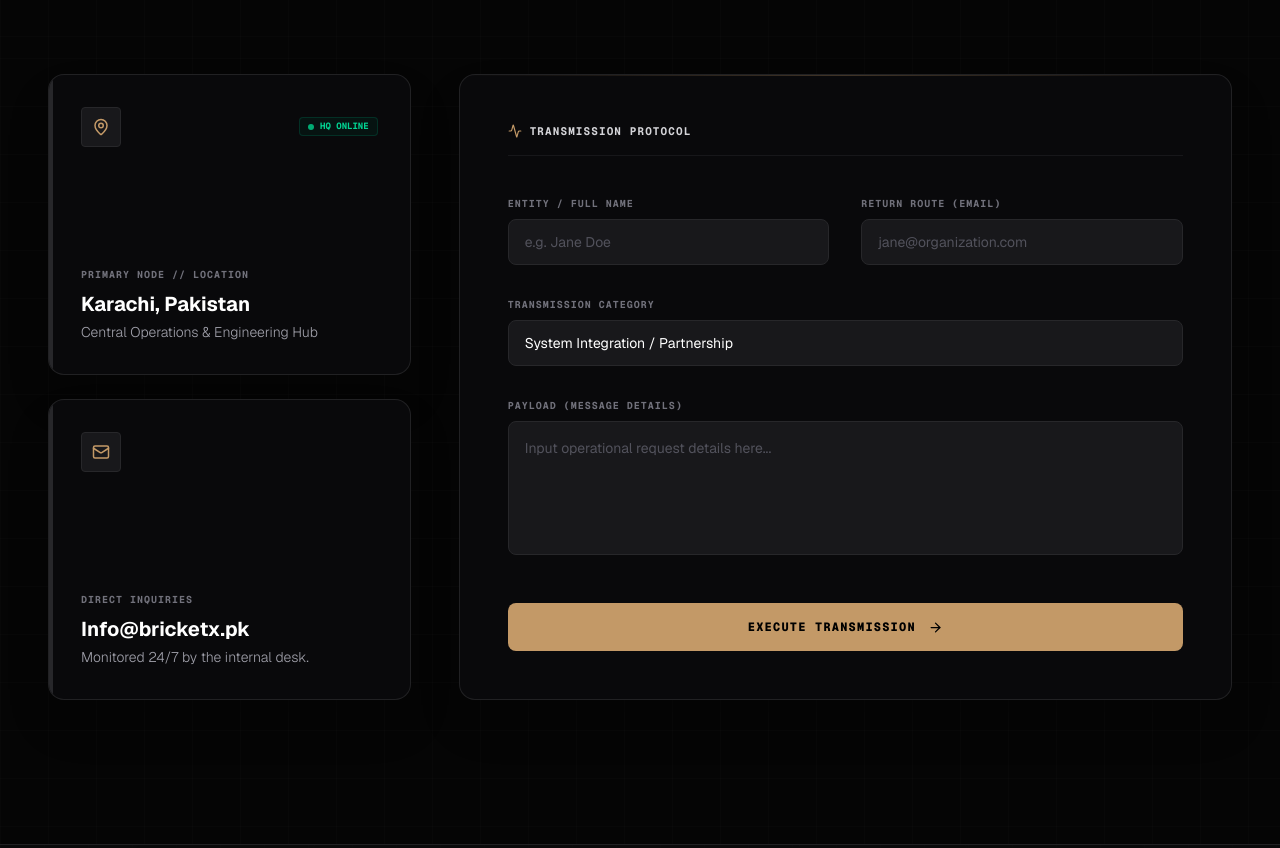
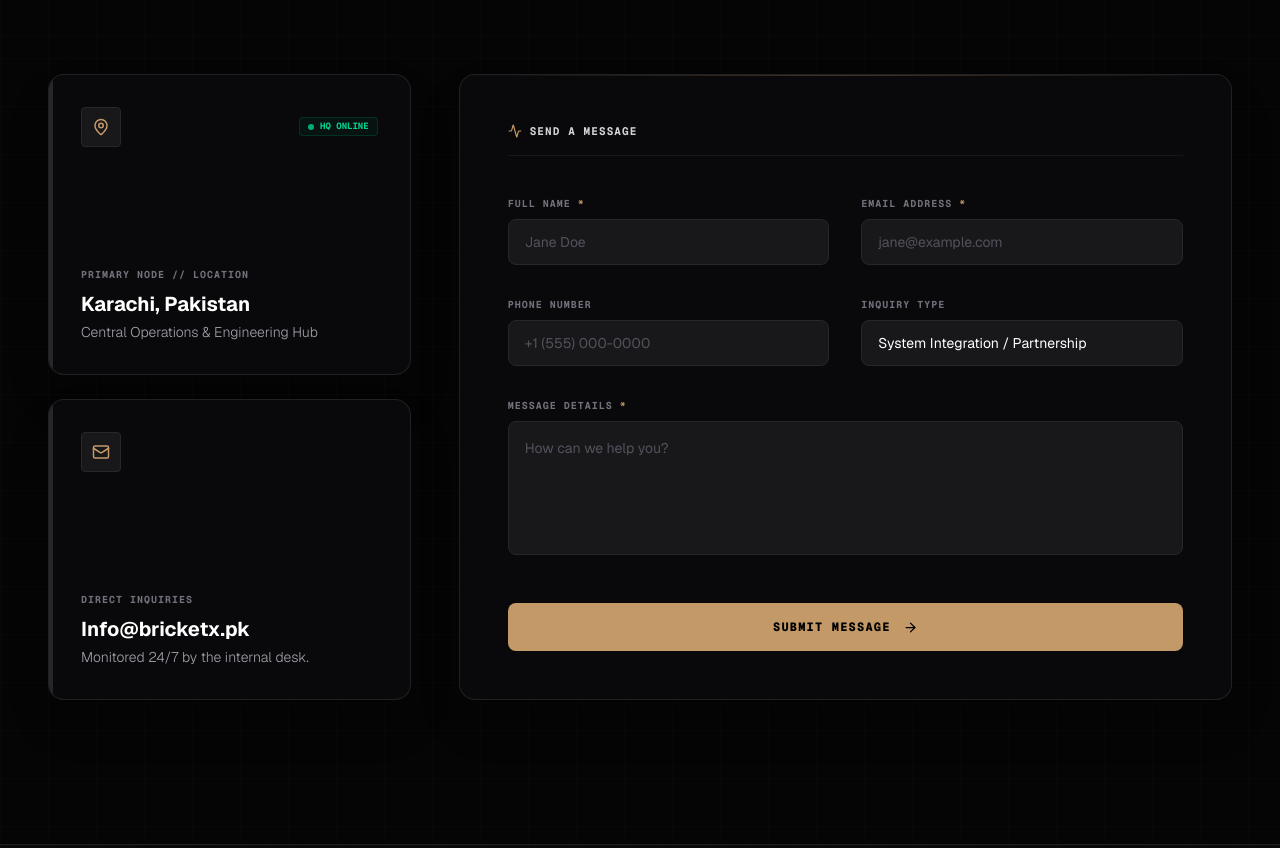
Before and after one commit to BricketX-Dev/bricketx.pk-revamp, a Next.js app: page /contact in a window 1280 px wide. Shown: the part 540-1388 px from the top of the page. Built offline with nearby package versions, Linux system fonts and the light colour scheme; no server answers.

Commit message:
contact form linked

```diff
--- a/components/careers/StudioCulture.tsx
+++ b/components/careers/StudioCulture.tsx
@@ -99,8 +99,8 @@ export default function StudioCulture() {
             </div>
 
             <h2 className="studio-reveal text-4xl md:text-5xl lg:text-6xl font-extrabold tracking-tight text-white mb-6 leading-tight">
-              No Stock Photos. <br />
-              <span className="text-[#C39967]">A Working Studio.</span>
+              Join The Team <br />
+              <span className="text-[#C39967]">Building The Future.</span>
             </h2>
 
             <p className="studio-reveal text-base md:text-lg text-zinc-300 font-light leading-relaxed mb-6">
--- a/components/contact/ContactForm.tsx
+++ b/components/contact/ContactForm.tsx
@@ -4,7 +4,14 @@ import { useState, useRef, FormEvent } from "react";
 import gsap from "gsap";
 import { ScrollTrigger } from "gsap/ScrollTrigger";
 import { useGSAP } from "@gsap/react";
-import { ArrowRight, CheckCircle2, Mail, MapPin, Activity, Fingerprint } from "lucide-react";
+import { ArrowRight, CheckCircle2, Mail, MapPin, Activity } from "lucide-react";
+import { createClient } from "@supabase/supabase-js";
+
+// Initialize Supabase Client
+// Ensure you have NEXT_PUBLIC_SUPABASE_URL and NEXT_PUBLIC_SUPABASE_ANON_KEY in your .env.local file
+const supabaseUrl = process.env.NEXT_PUBLIC_SUPABASE_URL as string;
+const supabaseAnonKey = process.env.NEXT_PUBLIC_SUPABASE_ANON_KEY as string;
+const supabase = createClient(supabaseUrl, supabaseAnonKey);
 
 if (typeof window !== "undefined") {
   gsap.registerPlugin(ScrollTrigger);
@@ -12,7 +19,8 @@ if (typeof window !== "undefined") {
 
 export default function ContactForm() {
   const container = useRef<HTMLDivElement>(null);
-  const [status, setStatus] = useState<"IDLE" | "SUBMITTING" | "SUCCESS">("IDLE");
+  const [status, setStatus] = useState<"IDLE" | "SUBMITTING" | "SUCCESS" | "ERROR">("IDLE");
+  const [errors, setErrors] = useState<{ email?: string; phone?: string }>({});
 
   useGSAP(() => {
     gsap.fromTo(
@@ -32,14 +40,61 @@ export default function ContactForm() {
     );
   }, { scope: container });
 
-  const handleSubmit = (e: FormEvent) => {
+  const handleSubmit = async (e: FormEvent<HTMLFormElement>) => {
     e.preventDefault();
+
+    const formData = new FormData(e.currentTarget);
+    const name = formData.get("name") as string;
+    const email = formData.get("email") as string;
+    const phone = formData.get("phone") as string;
+    const service = formData.get("service") as string;
+    const message = formData.get("message") as string;
+
+    // Validation
+    const emailRegex = /^[^\s@]+@[^\s@]+\.[^\s@]+$/;
+    // Allows +, -, spaces, and digits (min 7, max 15 digits roughly)
+    const phoneRegex = /^[+]?[(]?[0-9]{1,4}[)]?[-\s./0-9]{6,14}$/;
+
+    let currentErrors: { email?: string; phone?: string } = {};
+
+    if (!emailRegex.test(email)) {
+      currentErrors.email = "Please enter a valid email address.";
+    }
+
+    if (phone && !phoneRegex.test(phone)) {
+      currentErrors.phone = "Please enter a valid phone number.";
+    }
+
+    if (Object.keys(currentErrors).length > 0) {
+      setErrors(currentErrors);
+      return;
+    }
+
+    setErrors({});
     setStatus("SUBMITTING");
 
-    // Simulate secure payload transmission
-    setTimeout(() => {
+    try {
+      // Insert into Supabase matching your schema
+      const { error } = await supabase.from("leads").insert([
+        {
+          site_origin: window.location.origin || "bricketx",
+          form_type: "contact",
+          name: name,
+          email: email,
+          phone: phone || null, // Ensure empty strings are sent as null
+          service: service,
+          message: message,
+        }
+      ]);
+
+      if (error) throw error;
+
       setStatus("SUCCESS");
-    }, 1400);
+    } catch (error) {
+      console.error("Transmission Error:", error);
+      setStatus("ERROR");
+      alert("Something went wrong while sending your message. Please try again.");
+    }
   };
 
   return (
@@ -114,25 +169,21 @@ export default function ContactForm() {
               <div className="absolute top-0 left-0 w-full h-[1px] bg-gradient-to-r from-transparent via-[#C39967]/30 to-transparent" />
 
               {status === "SUCCESS" ? (
-                // Cryptographic Verification Success State
+                // Success State
                 <div className="flex flex-col items-center justify-center text-center py-20 animate-in fade-in zoom-in duration-500">
-                  <div className="w-20 h-20 bg-zinc-900 rounded-full border border-[#C39967]/40 flex items-center justify-center mb-6 relative">
-                    <div className="absolute inset-0 rounded-full border border-[#C39967] animate-ping opacity-20" />
-                    <Fingerprint size={32} className="text-[#C39967]" />
+                  <div className="w-20 h-20 bg-zinc-900 rounded-full border border-emerald-500/40 flex items-center justify-center mb-6 relative">
+                    <div className="absolute inset-0 rounded-full border border-emerald-500 animate-ping opacity-20" />
+                    <CheckCircle2 size={32} className="text-emerald-500" />
                   </div>
-                  <h3 className="text-2xl font-bold text-white mb-2">Payload Verified</h3>
-                  <div className="flex items-center justify-center gap-2 text-[10px] font-mono text-zinc-500 mb-6 uppercase tracking-widest">
-                    <CheckCircle2 size={12} className="text-emerald-500" />
-                    Routing to internal desk
-                  </div>
+                  <h3 className="text-2xl font-bold text-white mb-2">Message Sent Successfully</h3>
                   <p className="text-zinc-400 font-light text-sm mb-10 max-w-sm">
-                    Transmission received. Our operations team will parse your data and initialize contact shortly.
+                    Thank you for reaching out. We have received your details and our team will get back to you shortly.
                   </p>
                   <button
                     onClick={() => setStatus("IDLE")}
                     className="px-6 py-3 text-[11px] font-mono font-bold uppercase tracking-widest text-zinc-300 border border-zinc-800 bg-zinc-900 rounded hover:bg-zinc-800 hover:text-white transition-colors"
                   >
-                    Initialize New Transmission
+                    Send Another Message
                   </button>
                 </div>
               ) : (
@@ -142,64 +193,84 @@ export default function ContactForm() {
                   <div className="flex items-center gap-2 pb-4 mb-2 border-b border-zinc-800/50">
                     <Activity size={14} className="text-[#C39967]" />
                     <span className="text-[11px] font-mono font-bold uppercase text-zinc-300 tracking-widest">
-                      Transmission Protocol
+                      Send a Message
                     </span>
                   </div>
 
                   <div className="grid grid-cols-1 md:grid-cols-2 gap-8">
-                    {/* Focus-Within gives the label and border a synchronized active state */}
                     <div className="flex flex-col gap-2 relative group focus-within:text-[#C39967]">
                       <label htmlFor="name" className="text-[10px] font-mono font-bold uppercase tracking-widest text-zinc-500 transition-colors group-focus-within:text-[#C39967]">
-                        Entity / Full Name
+                        Full Name <span className="text-[#C39967]">*</span>
                       </label>
                       <input
                         required
                         type="text"
                         id="name"
+                        name="name"
                         className="w-full bg-zinc-900 border border-zinc-800 focus:border-[#C39967] focus:ring-1 focus:ring-[#C39967]/20 rounded-lg px-4 py-3 text-sm text-white outline-none transition-all placeholder:text-zinc-600"
-                        placeholder="e.g. Jane Doe"
+                        placeholder="Jane Doe"
                       />
                     </div>
 
                     <div className="flex flex-col gap-2 relative group focus-within:text-[#C39967]">
                       <label htmlFor="email" className="text-[10px] font-mono font-bold uppercase tracking-widest text-zinc-500 transition-colors group-focus-within:text-[#C39967]">
-                        Return Route (Email)
+                        Email Address <span className="text-[#C39967]">*</span>
                       </label>
                       <input
                         required
                         type="email"
                         id="email"
-                        className="w-full bg-zinc-900 border border-zinc-800 focus:border-[#C39967] focus:ring-1 focus:ring-[#C39967]/20 rounded-lg px-4 py-3 text-sm text-white outline-none transition-all placeholder:text-zinc-600"
-                        placeholder="jane@organization.com"
+                        name="email"
+                        className={`w-full bg-zinc-900 border focus:ring-1 rounded-lg px-4 py-3 text-sm text-white outline-none transition-all placeholder:text-zinc-600 ${errors.email ? 'border-red-500/50 focus:border-red-500 focus:ring-red-500/20' : 'border-zinc-800 focus:border-[#C39967] focus:ring-[#C39967]/20'}`}
+                        placeholder="jane@example.com"
                       />
+                      {errors.email && <span className="text-red-400 text-xs mt-1">{errors.email}</span>}
                     </div>
+                  </div>
+
+                  <div className="grid grid-cols-1 md:grid-cols-2 gap-8">
+                    <div className="flex flex-col gap-2 relative group focus-within:text-[#C39967]">
+                      <label htmlFor="phone" className="text-[10px] font-mono font-bold uppercase tracking-widest text-zinc-500 transition-colors group-focus-within:text-[#C39967]">
+                        Phone Number
+                      </label>
+                      <input
+                        type="tel"
+                        id="phone"
+                        name="phone"
+                        className={`w-full bg-zinc-900 border focus:ring-1 rounded-lg px-4 py-3 text-sm text-white outline-none transition-all placeholder:text-zinc-600 ${errors.phone ? 'border-red-500/50 focus:border-red-500 focus:ring-red-500/20' : 'border-zinc-800 focus:border-[#C39967] focus:ring-[#C39967]/20'}`}
+                        placeholder="+1 (555) 000-0000"
+                      />
+                      {errors.phone && <span className="text-red-400 text-xs mt-1">{errors.phone}</span>}
                     </div>
 
                     <div className="flex flex-col gap-2 relative group focus-within:text-[#C39967]">
                       <label htmlFor="subject" className="text-[10px] font-mono font-bold uppercase tracking-widest text-zinc-500 transition-colors group-focus-within:text-[#C39967]">
-                      Transmission Category
+                        Inquiry Type
                       </label>
                       <select
                         id="subject"
+                        name="service"
                         className="w-full bg-zinc-900 border border-zinc-800 focus:border-[#C39967] focus:ring-1 focus:ring-[#C39967]/20 rounded-lg px-4 py-3 text-sm text-white outline-none transition-all appearance-none cursor-pointer"
                       >
                         <option className="bg-zinc-900" value="partnership">System Integration / Partnership</option>
                         <option className="bg-zinc-900" value="careers">Careers & Engineering Requisitions</option>
                         <option className="bg-zinc-900" value="operations">Institutional Audit / Compliance</option>
-                      <option className="bg-zinc-900" value="other">General Operational Comms</option>
+                        <option className="bg-zinc-900" value="other">General Operational Inquiry</option>
                       </select>
+                    </div>
                   </div>
 
                   <div className="flex flex-col gap-2 relative group focus-within:text-[#C39967]">
                     <label htmlFor="message" className="text-[10px] font-mono font-bold uppercase tracking-widest text-zinc-500 transition-colors group-focus-within:text-[#C39967]">
-                      Payload (Message Details)
+                      Message Details <span className="text-[#C39967]">*</span>
                     </label>
                     <textarea
                       required
                       id="message"
+                      name="message"
                       rows={5}
                       className="w-full bg-zinc-900 border border-zinc-800 focus:border-[#C39967] focus:ring-1 focus:ring-[#C39967]/20 rounded-lg p-4 text-sm text-white outline-none transition-all resize-none placeholder:text-zinc-600"
-                      placeholder="Input operational request details here..."
+                      placeholder="How can we help you?"
                     />
                   </div>
 
@@ -210,10 +281,10 @@ export default function ContactForm() {
                       className="w-full group flex items-center justify-center gap-3 py-4 bg-[#C39967] hover:bg-white text-black text-xs font-mono font-extrabold uppercase tracking-widest rounded-lg transition-colors duration-300 disabled:opacity-50"
                     >
                       {status === "SUBMITTING" ? (
-                        "Executing..."
+                        "Sending..."
                       ) : (
                         <>
-                          Execute Transmission
+                          Submit Message
                           <ArrowRight size={15} className="transition-transform group-hover:translate-x-1" />
                         </>
                       )}
--- a/package.json
+++ b/package.json
@@ -10,6 +10,7 @@
   },
   "dependencies": {
     "@gsap/react": "^2.1.2",
+    "@supabase/supabase-js": "^2.116.0",
     "gsap": "^3.15.0",
     "lenis": "^1.3.26",
     "lucide-react": "^1.41.0",
```
Also changed, not shown: 1 other file (tests, documents, lock files or other folders). Lines whose indentation alone changed are shown as unchanged.
